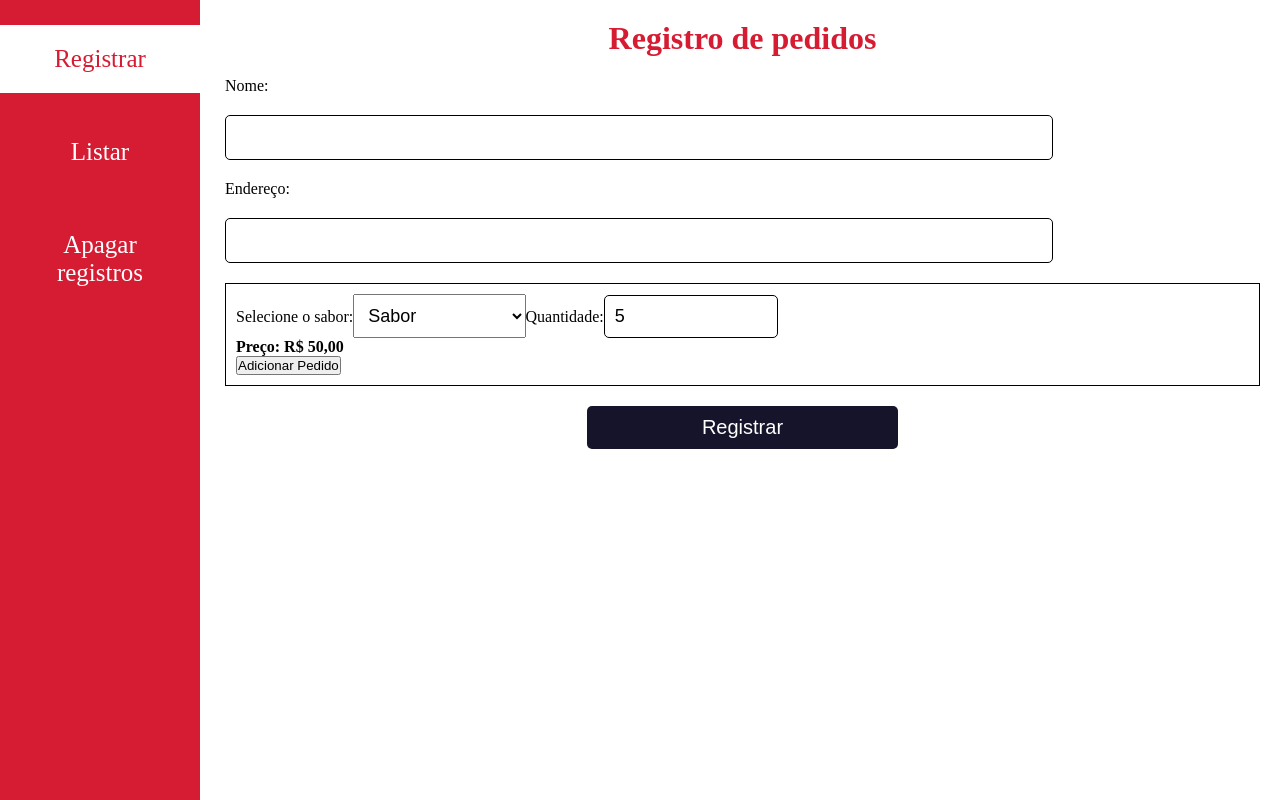
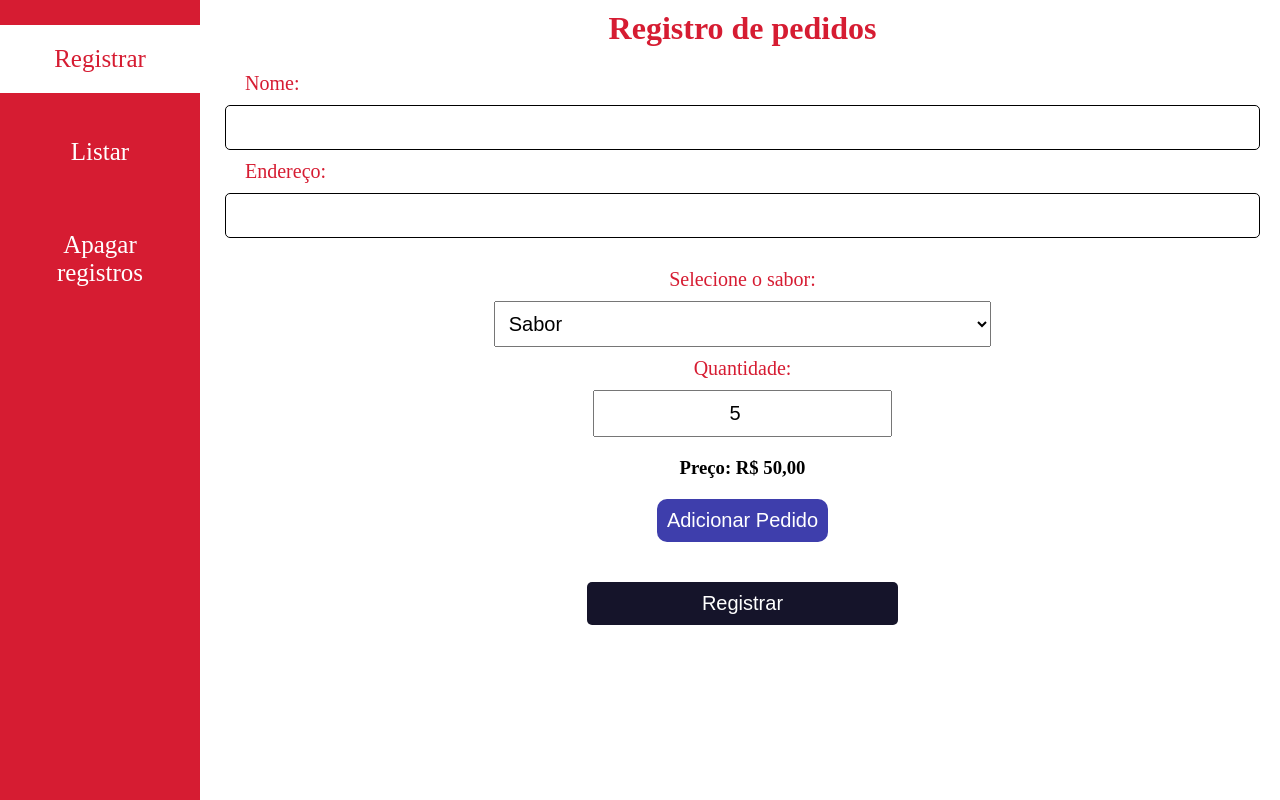
Before and after one commit to Braz99/gerenciador-de-pedidos, a React (Create React App) app: page / in a window 1280 px wide. Built offline with nearby package versions, Linux system fonts and the light colour scheme.

Commit message:
Começa a estilizar a página principal

```diff
--- a/src/components/Layout.jsx
+++ b/src/components/Layout.jsx
@@ -2,9 +2,9 @@ import Navbar from "./Navbar";
 
 export default function Layout({ children }) {
   return (
-    <main className="layout-main">
+    <div className="layout-main">
       <Navbar />
       {children}
-    </main>
+    </div>
   );
 }
--- a/src/components/MainHome.jsx
+++ b/src/components/MainHome.jsx
@@ -1,8 +1,9 @@
 import useMainActions from "../hooks/useMainActions";
 import Order from "./Order";
 import SiteInput from "./SiteInput";
-import "../styles/mainHome_s.css";
 import OrderInfo from "./OrderInfo";
+import "../styles/components/main-home-s.css";
+import "../styles/components/order-s.css";
 
 export default function MainHome() {
   let {
@@ -18,17 +19,40 @@ export default function MainHome() {
   } = useMainActions();
 
   return (
-    <main id="main_home" method="POST">
-      <h1>Registro de pedidos</h1>
-      <form id="form" onSubmit={(e) => handleSubmit(e)}>
-        <SiteInput name="name" data={name} label="Nome" update={handleUpdate} />
+    <main className="home-main" method="POST">
+      <h1 className="home-title">Registro de pedidos</h1>
+      <form className="home-form" onSubmit={(e) => handleSubmit(e)}>
         <SiteInput
+          className="name-input"
+          name="name"
+          data={name}
+          label="Nome"
+          update={handleUpdate}
+        />
+        <SiteInput
+          className="adress-input"
           name="adress"
           data={adress}
           label="Endereço"
           update={handleUpdate}
         />
 
+        <Order
+          className="add-order"
+          values={{ handleUpdate, flavor, quantity, price, orders, setOrders }}
+        />
+
+        {/* <button
+          className="cart-button"
+          onClick={(e) => {
+            e.preventDefault();
+            setShow(!show);
+          }}
+        >
+          Cart
+        </button> */}
+
+        <div className={`orders-list`}>
           {orders.list.map((order, i) => (
             <OrderInfo
               className="order-info-home"
@@ -38,12 +62,9 @@ export default function MainHome() {
               {order}
             </OrderInfo>
           ))}
+        </div>
 
-        <Order
-          values={{ handleUpdate, flavor, quantity, price, orders, setOrders }}
-        />
-
-        <button type="submit" id="button_form">
+        <button type="submit" className="form-button">
           Registrar
         </button>
       </form>
--- a/src/components/Order.jsx
+++ b/src/components/Order.jsx
@@ -1,16 +1,18 @@
 import useOrderActions from "../hooks/useOrderActions";
 
-export default function Order({ values }) {
+export default function Order({ values, className }) {
   let { addOrder } = useOrderActions();
 
   let { flavor, quantity, price, handleUpdate } = values;
 
   return (
-    <div style={{ border: "1px solid black", padding: "10px" }}>
-      <label htmlFor="flavor">Selecione o sabor:</label>
+    <div className={className}>
+      <label htmlFor="flavor" className="flavors-select-label">
+        Selecione o sabor:
+      </label>
       <select
         name="flavor"
-        id="select_items"
+        className="flavors-select"
         value={flavor}
         onChange={(e) => {
           handleUpdate(e);
@@ -24,19 +26,24 @@ export default function Order({ values }) {
         <option value="morango">Morango</option>
       </select>
 
-      <label htmlFor="quantity">Quantidade:</label>
+      <label htmlFor="quantity" className="quantity-input-label">
+        Quantidade:
+      </label>
       <input
         name="quantity"
-        id="input_quantity"
+        className="quantity-input"
         type="number"
         min="5"
         max="500"
         value={quantity}
         onChange={(e) => handleUpdate(e)}
       />
-      <h4>Preço: R$ {parseFloat(price).toFixed(2).replace(".", ",")}</h4>
+      <h3 className="total-price">
+        Preço: R$ {parseFloat(price).toFixed(2).replace(".", ",")}
+      </h3>
 
       <button
+        className="add-order-button"
         onClick={(e) => addOrder(e, values, values.orders, values.setOrders)}
       >
         Adicionar Pedido
--- a/src/components/OrderInfo.jsx
+++ b/src/components/OrderInfo.jsx
@@ -12,12 +12,17 @@ export default function OrderInfo({
 
   return (
     <div className={className}>
-      <h3>Sabor: {children.flavor}</h3>
-      <h3>Quantidade: {children.quantity}</h3>
-      <h3>Preço: {children.price}</h3>
+      <h3 className={`${className}-flavor`}>Sabor: {children.flavor}</h3>
+      <h3 className={`${className}-quantity`}>
+        Quantidade: {children.quantity}
+      </h3>
+      <h3 className={`${className}-price`}>
+        Preço: R$ {children.price.toFixed(2).replace(".", ",")}
+      </h3>
 
       {!noOption ? (
         <button
+          className={`${className}-button`}
           onClick={(e) => removeOrder(e, children.flavor, orders, setOrders)}
         >
           Excluir
--- a/src/components/SiteInput.jsx
+++ b/src/components/SiteInput.jsx
@@ -4,11 +4,14 @@ export default function SiteInput(props) {
 
   return (
     <>
-      <label htmlFor={name}>{props.label ?? name}:</label>
+      <label className={`${props.className}-label`} htmlFor={name}>
+        {props.label ?? name}:
+      </label>
       <input
         name={name}
         value={data}
         id={`input_${name}`}
+        className={props.className}
         onChange={(e) => props.update(e)}
       />
     </>
--- a/src/styles/App.css
+++ b/src/styles/App.css
@@ -1,8 +1,9 @@
 * {
-	margin: 0px;
-	padding: 0px;
+  margin: 0px;
+  padding: 0px;
+  box-sizing: border-box;
 }
 
 a {
-	text-decoration: none;
+  text-decoration: none;
 }
--- /dev/null
+++ b/src/styles/components/main-home-s.css
@@ -0,0 +1,88 @@
+.home-main {
+  margin-left: 205px;
+}
+
+.home-title {
+  display: flex;
+  justify-content: center;
+  padding: 10px;
+  text-align: center;
+  color: #d61c32;
+  width: 100%;
+}
+
+.home-form {
+  padding: 5px 20px;
+  display: flex;
+  justify-content: center;
+  flex-wrap: wrap;
+}
+
+.name-input,
+.adress-input {
+  display: flex;
+  justify-content: center;
+  width: 100%;
+  font-size: 20px;
+  border-radius: 5px;
+  padding: 10px;
+  border: 1px solid #000;
+}
+
+.name-input-label,
+.adress-input-label {
+  font-size: 20px;
+  color: #d61c32;
+  width: 100%;
+  text-align: left;
+  padding-left: 10px;
+  margin: 10px;
+}
+
+.form-button {
+  width: 30%;
+  margin: 0 auto;
+  padding: 10px;
+  font-size: 20px;
+  background-color: #15142a;
+  color: #fff;
+  cursor: pointer;
+  border-radius: 5px;
+  border: none;
+  transition: 0.5s;
+}
+
+.form-button:hover {
+  background-color: #333245;
+}
+
+/* .hidden-cart {
+  display: none;
+} */
+
+/* .show-cart {
+  display: flex;
+  position: fixed;
+  height: 100vh;
+  width: 50vw;
+  right: 100px;
+  background-color: black;
+  color: white;
+} */
+/* .cart-button {
+  width: 50px;
+  height: 50px;
+  background-color: #333245;
+  color: white;
+  position: fixed;
+  bottom: 10px;
+  right: 10px;
+  cursor: pointer;
+  border: none;
+} */
+
+@media (max-width: 760px) {
+  .home-main {
+    margin-left: 155px;
+  }
+}
--- /dev/null
+++ b/src/styles/components/order-s.css
@@ -0,0 +1,94 @@
+.add-order {
+  width: 100%;
+  display: flex;
+  justify-content: center;
+  flex-wrap: wrap;
+  margin: 20px;
+}
+
+.quantity-input-label,
+.flavors-select-label {
+  width: 100%;
+  color: #d61c32;
+  text-align: center;
+  font-size: 20px;
+  margin: 10px;
+}
+
+.flavors-select {
+  width: 50%;
+  min-width: 220px;
+  font-size: 20px;
+  padding: 10px;
+  cursor: pointer;
+}
+
+.quantity-input {
+  width: 30%;
+  min-width: 200px;
+  padding: 10px;
+  font-size: 20px;
+  text-align: center;
+}
+
+.total-price {
+  width: 100%;
+  text-align: center;
+  margin: 20px;
+}
+
+.add-order-button {
+  padding: 10px;
+  font-size: 20px;
+  background-color: #3e3eac;
+  color: #fff;
+  border: none;
+  border-radius: 10px;
+  cursor: pointer;
+}
+
+.orders-list {
+  width: 100%;
+  padding: 10px;
+  display: grid;
+  grid-template-columns: 30% 30% 30%;
+  gap: 10px;
+}
+
+.order-info-home {
+  padding: 10px;
+  border-radius: 10px;
+  height: 200px;
+  display: flex;
+  justify-content: center;
+  flex-wrap: wrap;
+}
+
+.order-info-home-flavor,
+.order-info-home-quantity,
+.order-info-home-price {
+  width: 100%;
+  text-align: center;
+}
+
+.order-info-home-flavor {
+  text-transform: capitalize;
+}
+
+.order-info-home-button {
+  width: 70%;
+  border-radius: 5px;
+  background-color: #a82d0e;
+  color: #fff;
+  border: none;
+  max-height: 50px;
+  padding: 5px;
+  font-size: 18px;
+  cursor: pointer;
+}
+
+@media (max-width: 760px) {
+  .flavors-select {
+    width: 80%;
+  }
+}
--- a/src/styles/mainHome_s.css
+++ /dev/null
@@ -1,76 +0,0 @@
-#main_home {
-	margin-left: 205px;
-	padding: 20px;
-	box-sizing: border-box;
-}
-
-#main_home h1 {
-	margin-bottom: 20px;
-	text-align: center;
-	color: #d61c32;
-}
-
-#form {
-	display: flex;
-	flex-direction: column;
-	flex-wrap: wrap;
-	gap: 20px;
-}
-
-#input_name,
-#input_adress {
-	width: 80%;
-	font-size: 20px;
-	border-radius: 5px;
-	padding: 10px;
-	box-sizing: border-box;
-	border: 1px solid #000;
-}
-
-#input_quantity {
-	width: 15%;
-	font-size: 18px;
-	padding: 10px;
-	border-radius: 5px;
-	border: 1px solid #000;
-}
-
-#select_items {
-	font-size: 18px;
-	padding: 10px;
-	width: 17%;
-	cursor: pointer;
-}
-
-#button_form {
-	width: 30%;
-	margin: 0 auto;
-	padding: 10px;
-	font-size: 20px;
-	background-color: #15142a;
-	color: #fff;
-	cursor: pointer;
-	border-radius: 5px;
-	border: none;
-	transition: 0.5s;
-}
-
-#button_form:hover {
-
-	background-color: #333245;
-
-}
-
-@media (max-width: 760px) {
-	#main_home {
-		margin-left: 155px;
-	}
-
-	#select_items {
-		width: 80%;
-	}
-
-	#button_form {
-		width: 70%;
-	}
-}
```
Lines whose indentation alone changed are shown as unchanged.
